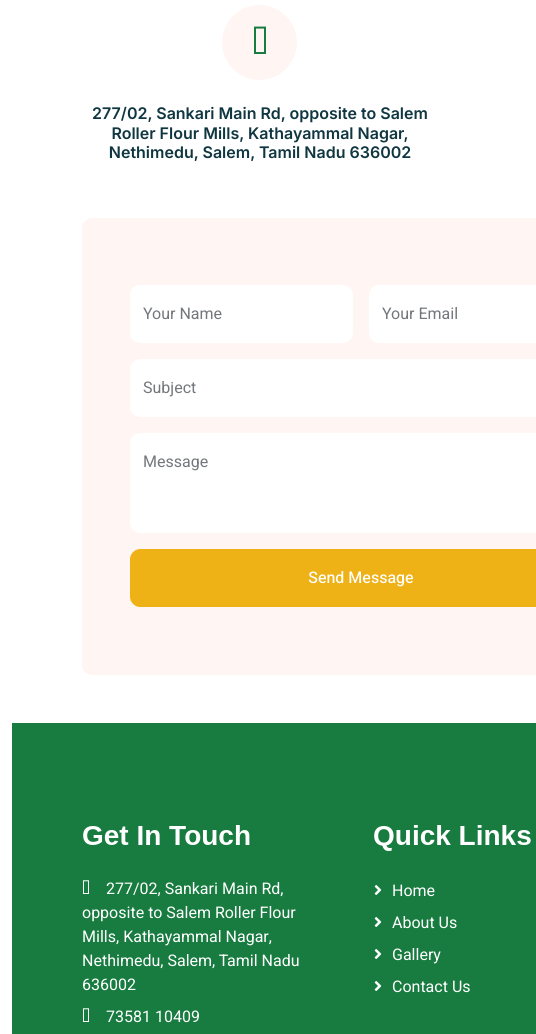
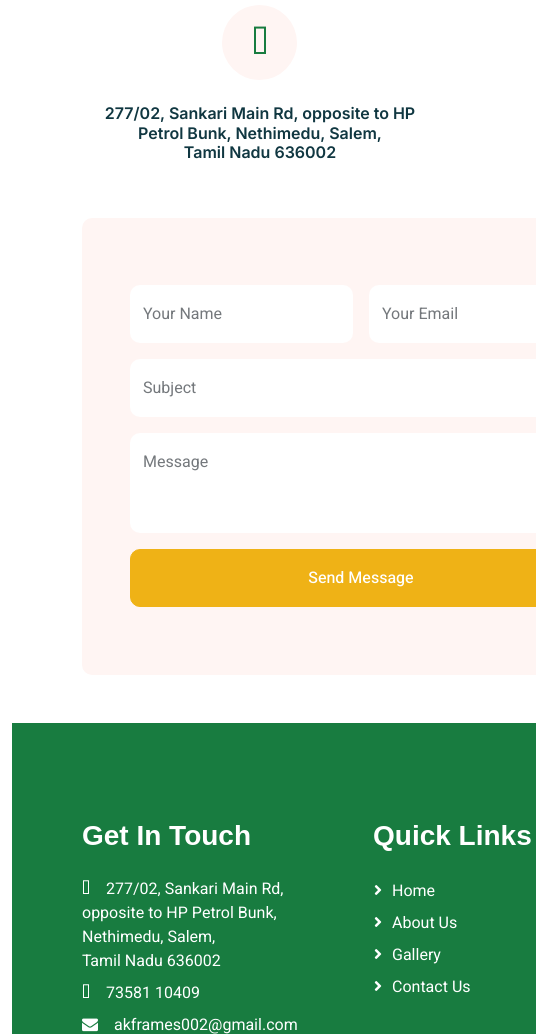
Before and after one commit to Shivaraja2000/AKFRAMES, a plain HTML site: page contact.html in a window 1280 px wide. Shown: the part 715-1749 px from the top of the page, 0-536 px from the left. Drawn offline with nearby package versions, Linux system fonts and the light colour scheme.

Commit message:
Update contact.html

```diff
--- a/contact.html
+++ b/contact.html
@@ -125,7 +125,7 @@
                         <div class="bg-light rounded-circle d-inline-flex align-items-center justify-content-center mb-4" style="width: 75px; height: 75px;">
                             <i class="fa fa-map-marker-alt fa-2x text-primary"></i>
                         </div>
-                        <h6>277/02, Sankari Main Rd, opposite to Salem Roller Flour Mills, Kathayammal Nagar, Nethimedu, Salem, Tamil Nadu 636002</h6>
+                        <h6>277/02, Sankari Main Rd, opposite to HP Petrol Bunk, Nethimedu, Salem, Tamil Nadu 636002</h6>
                     </div>
                     <div class="col-md-6 col-lg-4 text-center wow fadeInUp" data-wow-delay="0.3s">
                         <div class="bg-light rounded-circle d-inline-flex align-items-center justify-content-center mb-4" style="width: 75px; height: 75px;">
@@ -194,9 +194,7 @@
             <div class="row g-5">
                 <div class="col-lg-3 col-md-6">
                     <h3 class="text-white mb-4">Get In Touch</h3>
-                    <p class="mb-2"><i class="fa fa-map-marker-alt me-3"></i>277/02, Sankari Main Rd,
-                        opposite to
-                        Salem Roller Flour Mills, Kathayammal Nagar, Nethimedu, Salem, Tamil Nadu 636002</p>
+                    <p class="mb-2"><i class="fa fa-map-marker-alt me-3"></i>277/02, Sankari Main Rd, opposite to HP Petrol Bunk, Nethimedu, Salem, Tamil Nadu 636002</p>
                     <p class="mb-2"><i class="fa fa-phone-alt me-3"></i>73581 10409</p>
                     <p class="mb-2"><i class="fa fa-envelope me-3"></i>akframes002@gmail.com</p>
                     <div class="d-flex pt-2">
```
